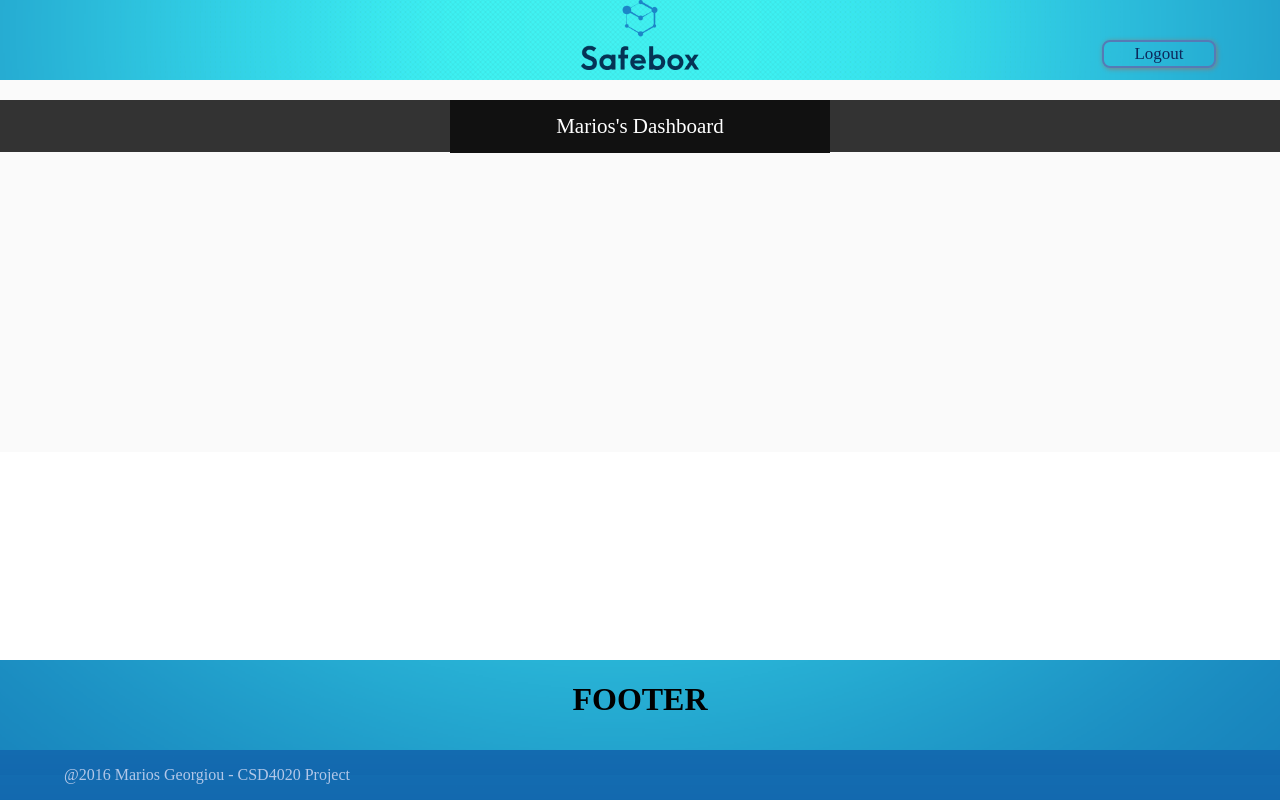
After one commit to MariosGeorgiou/Dropbox-like_project, a PHP site: page /dashboard.html in a window 1280 px wide. The commit adds this page. Run offline with PHP 8.4, Linux system fonts and the light colour scheme.

Commit message:
Dashboard page + favicon
-Added the logo as a favicon in all pages
-Created the dashboard page template

```diff
--- /dev/null
+++ b/dashboard.html
@@ -0,0 +1,46 @@
+<html>
+    <head>
+        <title>Mybox - My Dashboard</title>
+        <link rel="icon" href="favicon.ico" type="image/x-icon">
+        <link rel="stylesheet" type="text/css" href="mystyle.css">
+        <script src="myscripts.js"></script>
+    </head>
+    <body>
+        <div id="wrapper">
+            <div id="header">
+                <div class="header-inner-container">
+                    <div>
+                        <p class="header_register" style="visibility: hidden;"></p>
+                        <img src="images/LogoV.png" class="header_logo" id="logochange">
+                        <a href="index.html" ><p class="header_login">Logout</p></a>
+                    </div>
+
+                </div>
+            </div>
+            <div id="navmenu">
+                <div class="navmenu-inner-container">
+                    <ul class="dashnav_ul">
+                      <li class="dashnav_li">Marios's Dashboard</li>
+
+                    </ul>
+                </div>
+
+            </div>
+            <div id="main">
+                <div >
+
+                </div>
+            </div>
+            <footer id="footer">
+                <h1>FOOTER</h1>
+            </footer>
+            <div id="copyright-container">
+                <div class="copyright-inner-container">
+                    <p style="color: #b2c7e8;" >@2016 Marios Georgiou - CSD4020 Project</p>
+                </div>
+            </div>
+        </div>
+
+
+    </body>
+</html>
--- a/index.html
+++ b/index.html
@@ -1,6 +1,7 @@
 <html>
     <head>
         <title>Mybox - Files anywhere</title>
+        <link rel="icon" href="favicon.ico" type="image/x-icon">
         <link rel="stylesheet" type="text/css" href="mystyle.css">
         <script src="myscripts.js"></script>
         <script src="https://ajax.googleapis.com/ajax/libs/jquery/3.1.1/jquery.min.js"></script>
@@ -37,7 +38,7 @@
                 <div class="header-inner-container">
                     <div>
                         <a href="register.html" ><p class="header_register">Register</p></a>
-                        <a href="index.html"><img src="/images/LogoV.png" class="header_logo" id="logochange"></a>
+                        <a href="index.html"><img src="images/LogoV.png" class="header_logo" id="logochange"></a>
                         <a href="login.html" ><p class="header_login">Login</p></a>
                     </div>
 
--- a/login.html
+++ b/login.html
@@ -1,7 +1,7 @@
 <html>
     <head>
         <title>Mybox - Login</title>
-        <link rel="/images/onlylogo.png">
+        <link rel="icon" href="favicon.ico" type="image/x-icon">
         <link rel="stylesheet" type="text/css" href="mystyle.css">
         <script src="myscripts.js"></script>
     </head>
@@ -11,7 +11,7 @@
                 <div class="header-inner-container">
                     <div>
                         <a href="register.html" ><p class="header_register">Register</p></a>
-                        <a href="index.html"><img src="/images/LogoV.png" class="header_logo" id="logochange"></a>
+                        <a href="index.html"><img src="images/LogoV.png" class="header_logo" id="logochange"></a>
                         <a href="login.html" ><p class="header_login">Login</p></a>
                     </div>
 
--- a/mystyle.css
+++ b/mystyle.css
@@ -1,8 +1,4 @@
 /*Index*/
-
-
-
-
 
             html, body {
                 height: 100%;
@@ -17,10 +13,13 @@
                 position:relative;
             }
 
+
+
+
 /* header CSS starts here */
             #header {
                 display: block;
-                background: url(/images/header.gif) no-repeat fixed center;
+                background: url(images/header.gif) no-repeat fixed center;
                 background-size: auto;
                 height: 80px;
                 max-width: 100%;
@@ -85,11 +84,16 @@
                 border-color: 567ab5;
                 border-radius: 8px;
                 box-shadow: 1px 1px 5px grey;
+
             }
             .header_register:hover{
                 box-shadow: 0px 0px 20px grey;
             }
 /* header CSS ends here */
+
+
+
+
 
 /* navigation menu CSS starts here */
             #navmenu {
@@ -106,6 +110,7 @@
                 margin: 0 auto;
                 position: relative;
                 background-color: #333;
+                height: 52px;
             }
             ul {
                 display: inline-block;
@@ -133,6 +138,10 @@
             }
 /* navigation menu CSS ends here */
 
+
+
+
+
 /* main CSS starts here */
             #main {
                 background: #fafafa;
@@ -151,14 +160,15 @@
                   height: 450px;
                   zoom: 1.3;
 
-                  background-image: url(/images/happy-man-laptop-rock.jpg) no-repeat fixed center;
+                  background-image: url(images/happy-man-laptop-rock.jpg) fixed center;
+                background-repeat: no-repeat;
                   background-image: -webkit-linear-gradient(left,
                     rgba(255,255,255,0.9) 10%,
                     rgba(255,255,255,0.2) 70%,
                     rgba(255,255,255,0.7) 90%,
                     rgba(255,255,255,1) 100%
                   ),
-                  url(/images/happy-man-laptop-rock.jpg);
+                  url(images/happy-man-laptop-rock.jpg);
             }
             .main-getstarted-container{
                 float: left;
@@ -186,7 +196,7 @@
             .main-2nd-container_left{
                 display: block;
                 float: left;
-                position: relative;
+                position: absolute;
                 width: 40%;
                 height: 400px;
                 background-color: #333;
@@ -197,12 +207,12 @@
                 position: relative;
                 width: 100%;
                 height: 400px;
-                background-image: url("/images/designerdesk-27-copy.jpg");
+                background-image: url("images/designerdesk-27-copy.jpg");
                 background-image: -webkit-linear-gradient(left,
                     rgba(255,255,255,0.1) 10%,
                     rgba(255,255,255,0.1) 90%
                   ),
-                  url(/images/designerdesk-27-copy.jpg);
+                  url(images/designerdesk-27-copy.jpg);
                 background-repeat: no-repeat;
                 background-position: right;
                 z-index: 1;
@@ -227,7 +237,7 @@
                 height: 400px;
                 background-color: #333;
                 background-position: right;
-                z-index: 3;
+                z-index: 1;
             }
             .main-3rd-container_image{
                 display: block;
@@ -235,12 +245,12 @@
                 width: 55%;
                 height: 400px;
                 float:left;
-                background-image: url("/images/family-vacation.jpg");
+                background-image: url("images/family-vacation.jpg");
                 background-image: -webkit-linear-gradient(left,
                     rgba(255,255,255,0.1) 10%,
                     rgba(255,255,255,0.1) 80%
                   ),
-                  url(/images/family-vacation.jpg);
+                  url(images/family-vacation.jpg);
                 background-repeat: no-repeat;
                 z-index: 1;
             }
@@ -259,16 +269,14 @@
                 text-align: left;
                 padding-right: 40px;
             }
+/* main CSS ends here */
 
 
 
 
-
-            /* main CSS ends here */
-
 /* footer CSS starts here */
             #footer {
-                background: url(/images/footer.gif) fixed center;
+                background: url(images/footer.gif) fixed center;
                 display: block;
                 text-align: center;
                 position: absolute;
@@ -278,7 +286,7 @@
                 margin-bottom: 50px;
             }
             #copyright-container{
-                background: url(/images/footer_30px.gif) fixed center;
+                background: url(images/footer_30px.gif) fixed center;
                 bottom: 0;
                 position: absolute;
                 width: 100%;
@@ -372,3 +380,26 @@
                 font-size: 20px;
                 padding-top: 90px;
             }
+
+
+/* DASHBOARD */
+
+            /*navigation */
+            .dashnav_ul{
+                display: inline-block;
+                font-size: 21px;
+                list-style-type:none;
+                margin: 0;
+                padding: 0;
+                overflow: hidden;
+                background-color: #333;
+
+            }
+            .dashnav_li {
+                display: block;
+                color: white;
+                padding: 14px 106px;
+                text-decoration: none;
+                float: left;
+                background-color: #111;
+            }
--- a/register.html
+++ b/register.html
@@ -1,7 +1,7 @@
 <html>
     <head>
         <title>Mybox - Register</title>
-        <link rel="/images/onlylogo.png">
+        <link rel="icon" href="favicon.ico" type="image/x-icon">
         <link rel="stylesheet" type="text/css" href="mystyle.css">
         <script src="myscripts.js"></script>
     </head>
@@ -11,7 +11,7 @@
                 <div class="header-inner-container">
                     <div>
                         <a href="register.html" ><p class="header_register">Register</p></a>
-                        <a href="index.html"><img src="/images/LogoV.png" class="header_logo" id="logochange"></a>
+                        <a href="index.html"><img src="images/LogoV.png" class="header_logo" id="logochange"></a>
                         <a href="login.html" ><p class="header_login">Login</p></a>
                     </div>
 
```
Also changed, not shown: favicon.ico (added). Lines whose indentation alone changed are shown as unchanged.
